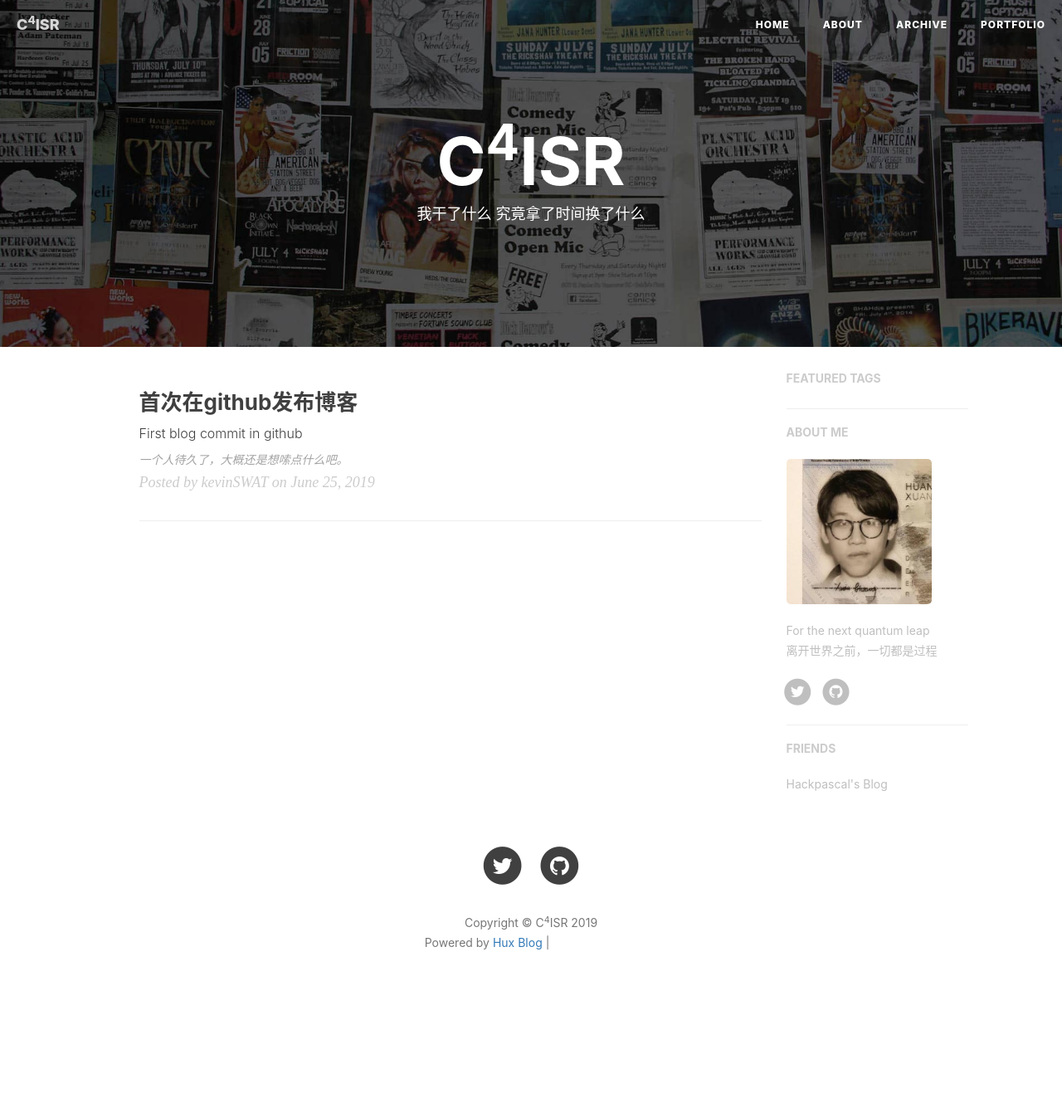
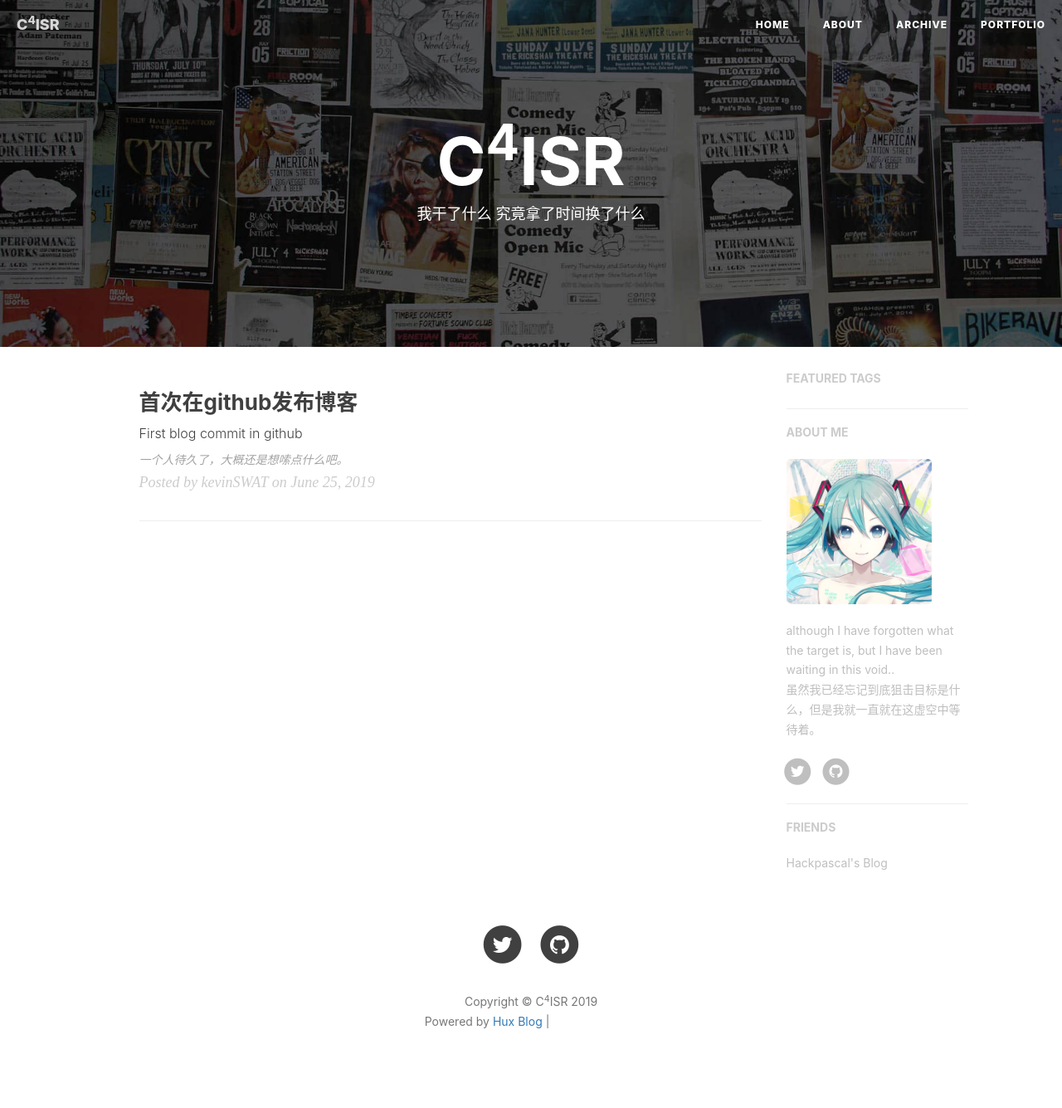
Before and after one commit to kevinswat/kevinswat.github.io, a Jekyll site: the page built from index.html, in a window 1280 px wide. Shown: the whole page at 83% size. Built offline with Jekyll 4.4.1, drawn with Linux system fonts in a browser that asks for light colours; nearby versions of some CDN libraries; the list of posts is cut into pages by our own code; comment, search, counter and statistics services are not loaded; before the commit the page ends 1240 px from its top, so only the background shows below that; grey boxes are pictures that could not be loaded.

Commit message:
修改头像和名言

```diff
--- a/_config.yml
+++ b/_config.yml
@@ -71,15 +71,15 @@ netease_comment: false
 # ba_track_id: [your track id]
 
 # Google Analytics
-ga_track_id: 'UA-49627206-1'            # Format: UA-xxxxxx-xx
-ga_domain: huangxuan.me
+#ga_track_id: 'UA-49627206-1'            # Format: UA-xxxxxx-xx
+#ga_domain: huangxuan.me
 
 
 
 # Sidebar settings
 sidebar: true                           # whether or not using Sidebar.
-sidebar-about-description: "For the next quantum leap<br>离开世界之前，一切都是过程"
-sidebar-avatar: /img/avatar-hux-ny.jpg      # use absolute URL, seeing it's used in both `/` and `/about/`
+sidebar-about-description: "although I have forgotten what the target is, but I have been waiting in this void..<br>虽然我已经忘记到底狙击目标是什么，但是我就一直就在这虚空中等待着。"
+sidebar-avatar: /img/avatar-kevinswat.jpg      # use absolute URL, seeing it's used in both `/` and `/about/`
 
 
 
```
Also changed, not shown: img/avatar-hux-home.jpg (deleted), img/avatar-hux-ny.jpg (deleted), img/avatar-hux.jpg (deleted), img/avatar-kevinswat.jpg (added).
